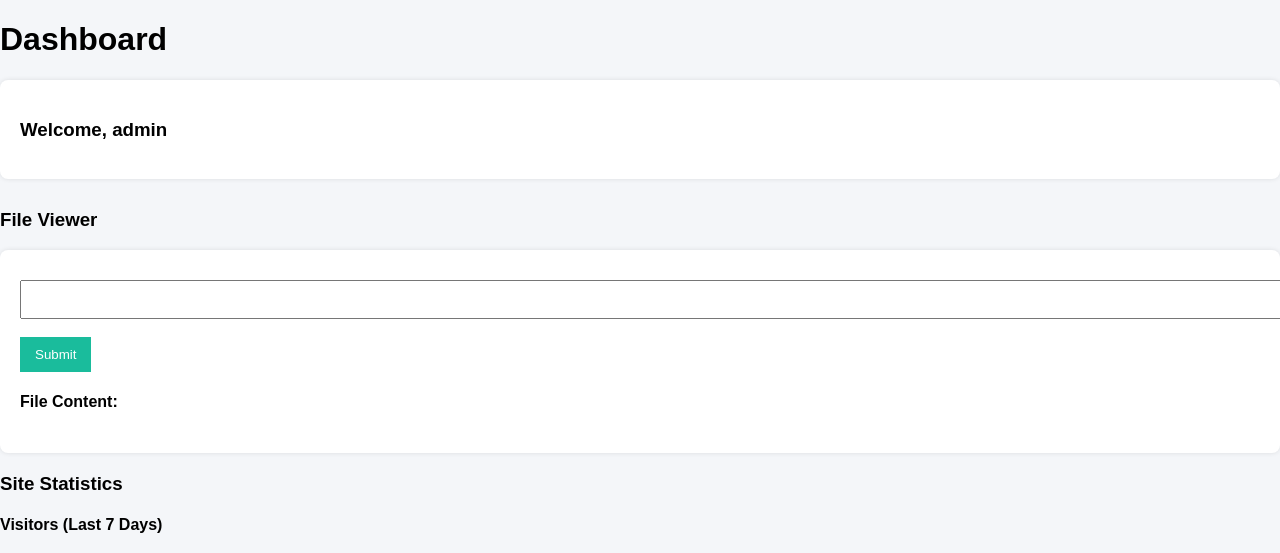
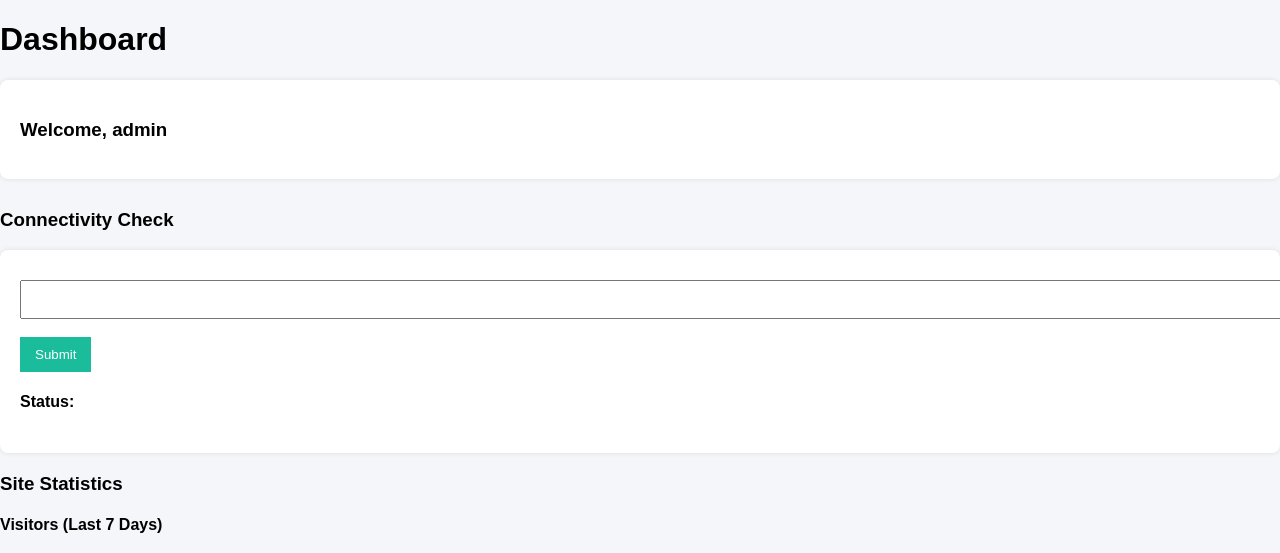
Before and after one commit to Twentox/vulnerable-WebApp, a Flask app: page /dashboard in a window 1280 px wide. Shown: the top 553 px of the page. Run offline with Flask 3, Linux system fonts and the light colour scheme; a user stored in the database is signed in.

Commit message:
changes File Viewer to Connectivity Check

```diff
--- a/templates/dashboard.html
+++ b/templates/dashboard.html
@@ -3,6 +3,7 @@
 <head>
     <meta charset="UTF-8">
     <link rel="stylesheet" type="text/css" href="{{ url_for('static', filename='styles/dashboard.css') }}">
+    <link rel="icon" href="{{ url_for('static', filename=mode + '.svg') }}">
     <link href="https://fonts.googleapis.com/css2?family=Poppins:wght@300;400;600&display=swap" rel="stylesheet">
     <link href="https://fonts.googleapis.com/css2?family=Poppins:wght@300;400;600&family=Playfair+Display:wght@400;600&display=swap" rel="stylesheet">
     <title>{{mode}}</title>
@@ -16,18 +17,18 @@
             <h3>Welcome, {{role}}</h3>
         </div>
 
-        <h3>File Viewer</h3>
+        <h3>Connectivity Check</h3>
         <div class="card">
             <form method="POST" action="/dashboard">
-                <input type="text" name="file" class="input-box">
+                <input type="text" name="service" class="input-box">
                 <br><br>
                 <button class="btn">Submit</button>
             </form>
 
-            <h4>File Content:</h4>
+            <h4>Status:</h4>
             <div id="comment">
                 {% if success %}
-                <p>{{ success }}</p>
+                <pre>{{ success }}</pre>
                 {% endif %}
             </div>
         </div>
```
